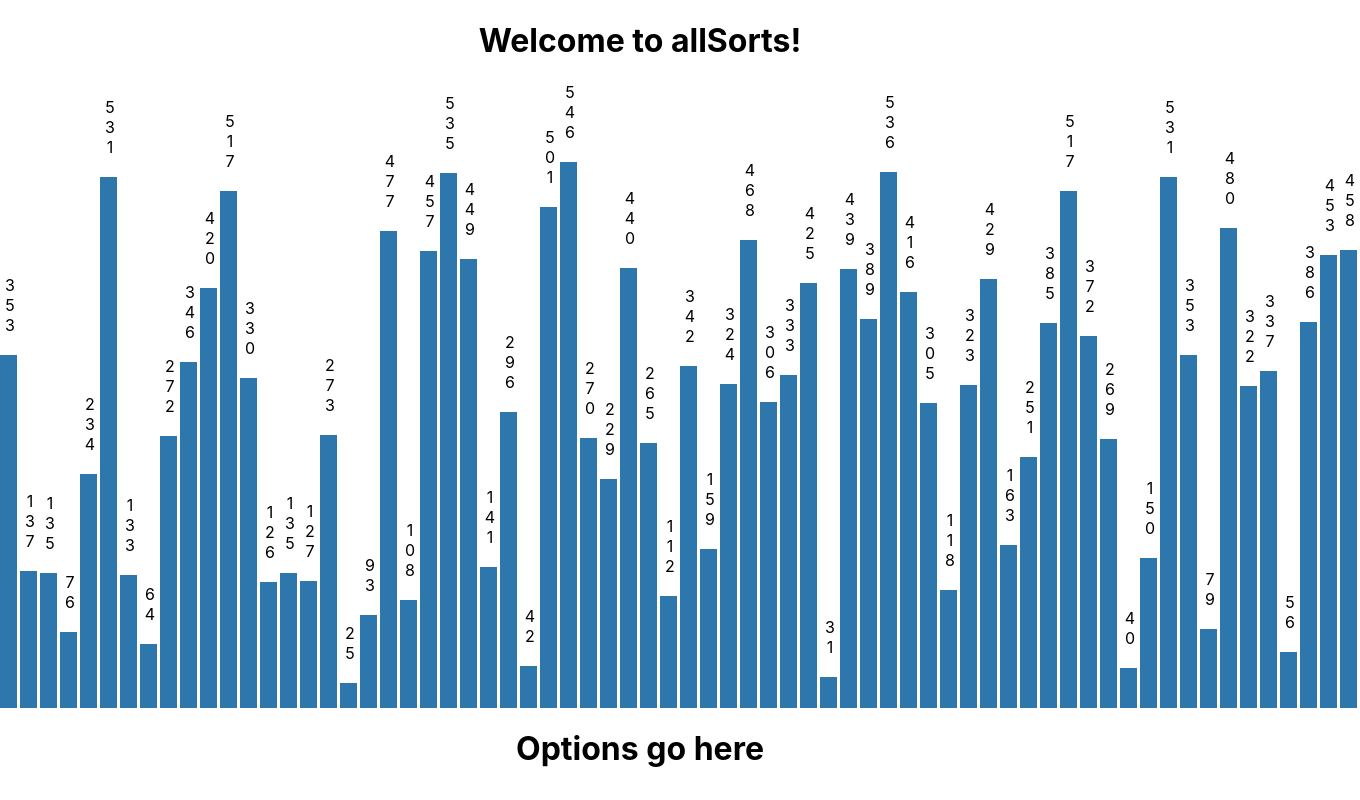
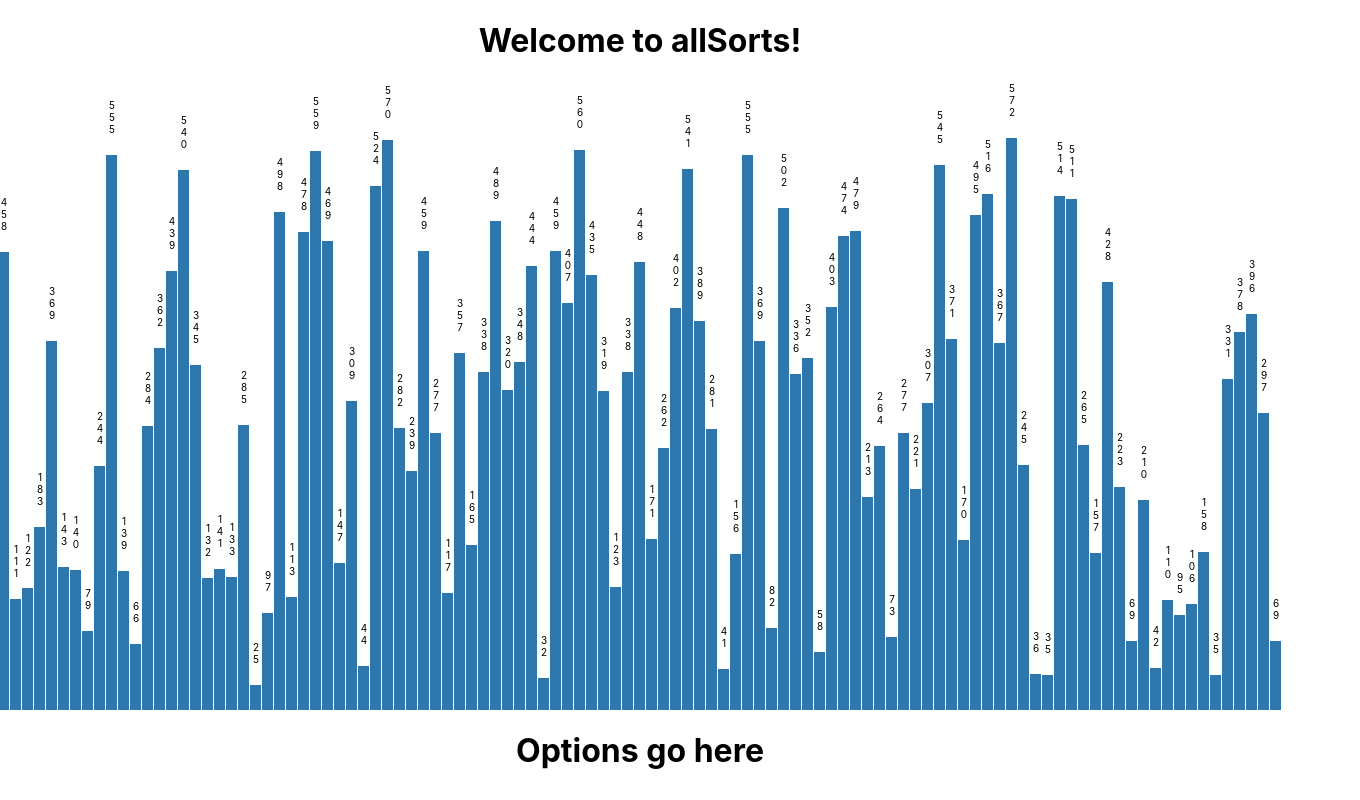
Before and after one commit to adclleva/all-sorts-project, a React (Create React App) app: page / in a window 1280 px wide. Shown: the whole page, 1360 px wide, since content can reach past the window. Built offline with nearby package versions, Linux system fonts and the light colour scheme.

Commit message:
adjusted the font-size of the numbers with the width of the bars

```diff
--- a/src/components/allSorts/AllSorts.css
+++ b/src/components/allSorts/AllSorts.css
@@ -1,7 +1,8 @@
 /* https://www.youtube.com/watch?v=bClP73LpeOY */
 /* this video helped me figure out how to create the vertical bars horizontally */
 .array-num-bar {
-    width: 17px;
+    /* the width of the bar is determine by the size of the number font*/
+    width: 11px;
     background-color: #2e77ac;
     flex-grow: 100;
 
@@ -9,8 +10,10 @@
 /* https://developer.mozilla.org/en-US/docs/Web/CSS/text-orientation
    for changing the orientation of the numbers */
 .numbers-display {
-    writing-mode: vertical-rl;
+   writing-mode: vertical-rl;
    text-orientation: upright;
+
+   font-size: 10px;
 }
 
 /* https://css-tricks.com/snippets/css/a-guide-to-flexbox/
@@ -19,6 +22,5 @@
     display:flex;
     justify-content: center;
     align-items: flex-end;
-    align-content: stretch;
 
 }
--- a/src/components/allSorts/AllSorts.js
+++ b/src/components/allSorts/AllSorts.js
@@ -15,7 +15,7 @@ class AllSorts extends React.Component {
     generateArr = () => {
         let newArr = []
         // this dynamicall adjusts the size of the array based on the screen width
-        let arrSize = window.innerWidth/ 18
+        let arrSize = window.innerWidth/ 12
         // this checks the screen height, width and number of bars
         // console.log(window.innerWidth, window.innerHeight, arrSize)
 
@@ -23,7 +23,7 @@ class AllSorts extends React.Component {
         let barMin = 10
 
         // this dynamicall adjusts the size of the array based on the screen hieght
-        let barMax = window.innerHeight - 250
+        let barMax = window.innerHeight - 225
 
         for (let i = 0; i < arrSize; i++) {
             let randomNum = Math.floor(Math.random() * (barMax - barMin) + barMin)
```
